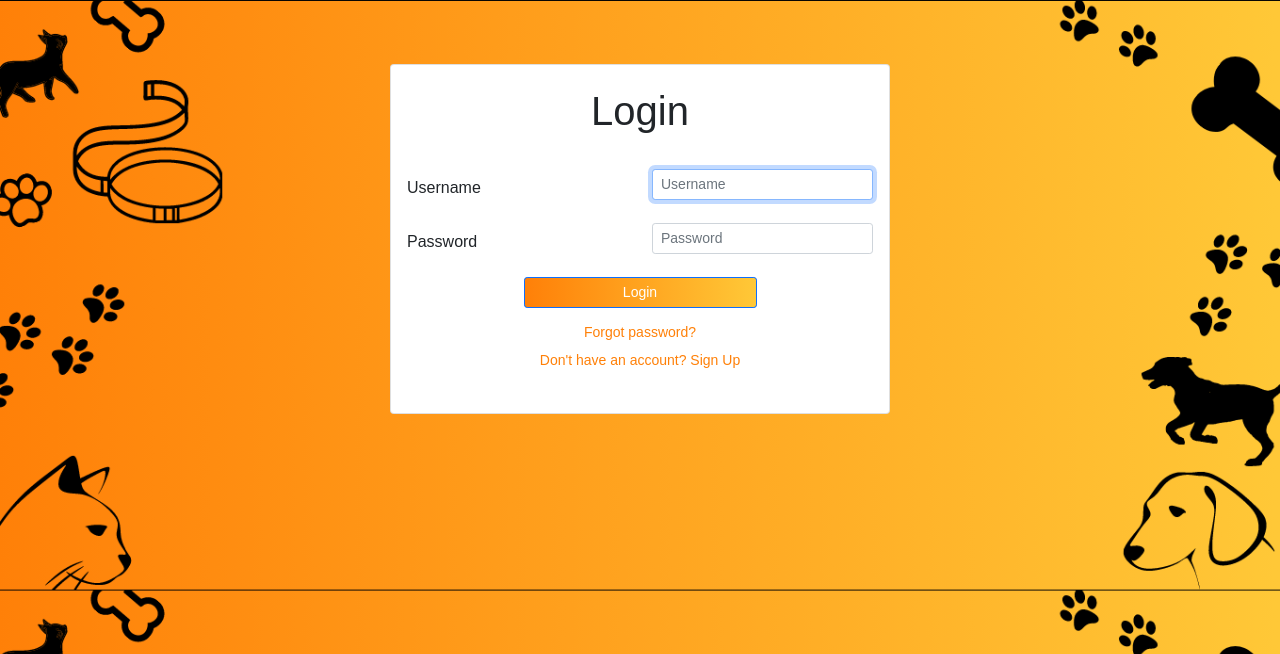
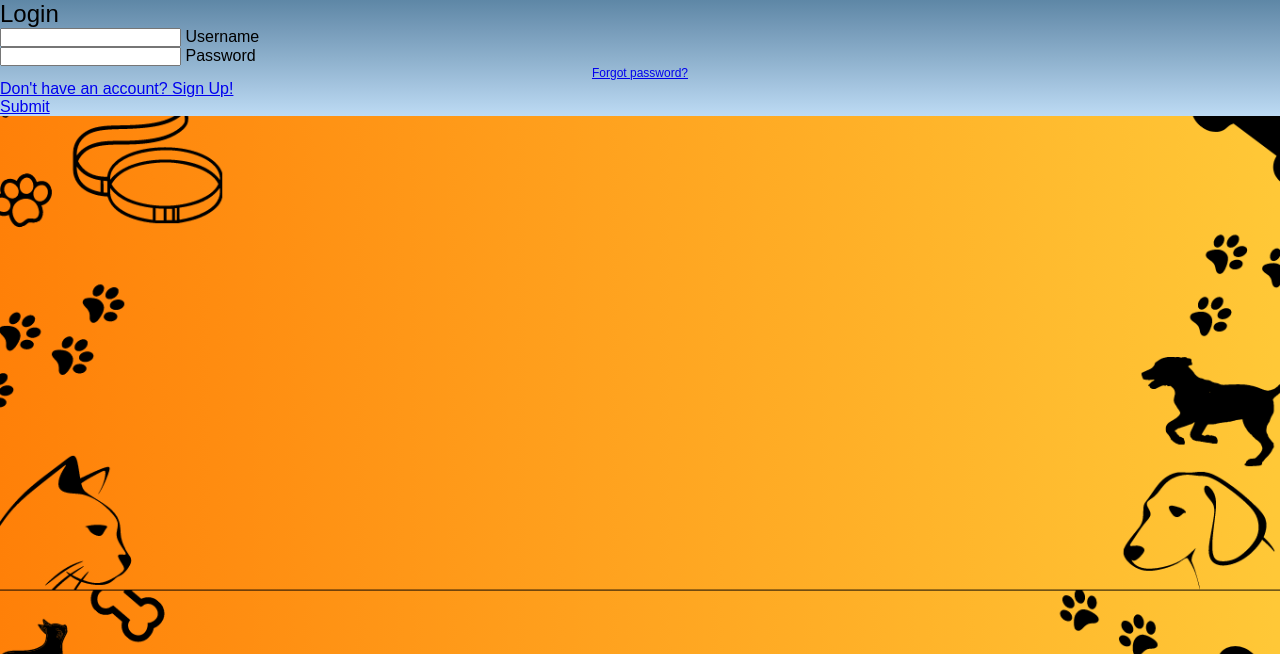
Before and after one commit to joel-cr7/petswebsite, a Django app: page /login/ in a window 1280 px wide. Shown: the top 654 px of the page. Run offline with Django 3.2, Linux system fonts and the light colour scheme.

Commit message:
Update login.html

```diff
--- a/PetWebsite/accounts/templates/accounts/login.html
+++ b/PetWebsite/accounts/templates/accounts/login.html
@@ -1,101 +1,51 @@
-<!-- <!DOCTYPE html>
+{% load static %}
+<!DOCTYPE html>
 <html lang="en">
 <head>
     <meta charset="UTF-8">
     <meta http-equiv="X-UA-Compatible" content="IE=edge">
     <meta name="viewport" content="width=device-width, initial-scale=1.0">
-    <title>Login page</title>
+    <link rel="stylesheet" href="{% static 'login.css' %}">
+    <title>Login</title>
 </head>
 <body>
-    <form action="{% url 'login' %}" method="post">
-        {% csrf_token %}
-        <input type="text" placeholder="Enter Username" name="username" required>
-        <input type="password" placeholder="Enter Password" name="password" required>
-        <button type="submit">Login</button>
-    </form>
-</body>
-</html> -->
+    <div class="login-box" style="background-image: linear-gradient(to bottom, #5e87a6, #769bb9, #8db0cc, #a5c5e0, #bddbf4);">
+        <h2>Login</h2>
+        <form>
+          <!--DJANGOOO-->
+          <form method="post">
+            {% csrf_token %}
+            {{login_form.non_field_errors}}
 
 
-
-
-
-
-{% load static %}
-<!doctype html>
-<html lang="en">
-  <head>
-    <!-- Required meta tags -->
-    <meta charset="utf-8">
-    <meta name="viewport" content="width=device-width, initial-scale=1">
-    <!--CSS for the login page-->
-    <link rel="stylesheet" href="{% static 'login.css' %}">
-    <!-- Bootstrap CSS -->
-    <link href="https://cdn.jsdelivr.net/npm/bootstrap@5.0.0-beta3/dist/css/bootstrap.min.css" rel="stylesheet" integrity="sha384-eOJMYsd53ii+scO/bJGFsiCZc+5NDVN2yr8+0RDqr0Ql0h+rP48ckxlpbzKgwra6" crossorigin="anonymous">
-
-    <title>Login</title>
-  </head>
-  <body>
-    <div class="card">
-      <div class="card-body">
-
-        <forms>
-
-          <div class="header-text">
-            <label>Login</label>
+          <div class="user-box">
+            <input type="text" name="" required="">
+            <label>Username</label>
+          </div>
+          <div class="user-box">
+            <input type="password" name="" required="">
+            <label>Password</label>
           </div>
 
-          <div class = "inside-content">
-
-            <form method="post">
-              {% csrf_token %}
-              {{login_form.non_field_errors}}
-
-              <div class="row mb-3">
-                <label for="inputEmail3" class="col-sm-6 col-form-label">Username</label>
-                <div class="col-sm-6">
-                  <input type="username" name="username" autofocus placeholder="Username" class="form-control form-control-sm" id="inputEmail3">
-                </div>
-              </div>
-
-
-              <div class="row mb-3">
-                <label for="inputPassword3" class="col-sm-6 col-form-label">Password</label>
-                <div class="col-sm-6">
-                  <input type="password" name="password" placeholder="Password" class="form-control form-control-sm" id="inputPassword3">
-                </div>
-              </div>
-
-                {% if login_form %}
+          <!--DJANGOOOOOOOOOO-->
+          {% if login_form %}
                   <p><small class="text-danger" style="font-size: 11px;">{{ login_form }}</small></p>
                 {% endif %}
 
-              <div class="d-grid gap-2 col-6 mx-auto">
-                <button type="submit" class="btn btn-primary btn-sm">
-                  Login
-                </button>
-              </div>
+          <a class="forgot-password" href="#"><p>Forgot password?</p></a>
+          <a class="signup-text" href="{% url 'signup' %}"><p>Don't have an account? Sign Up!</p></a>
 
-            </form>
-          </div>
-
-        </forms>
-
-
-
-
-        <div class="forgot-password">
-          <a href="">Forgot password?</a>
-        </div>
-
-        <div class="link-signup">
-          <a href="{% url 'signup' %}">Don't have an account? Sign Up</a>
-        </div>
+          <a class="submit-button" href="#">
+            <span></span>
+            <span></span>
+            <span></span>
+            <span></span>
+            Submit
+          </a>
+          </form>
+        </form>
 
       </div>
-    </div>
 
-
-    <script src="https://cdn.jsdelivr.net/npm/bootstrap@5.0.0-beta3/dist/js/bootstrap.bundle.min.js" integrity="sha384-JEW9xMcG8R+pH31jmWH6WWP0WintQrMb4s7ZOdauHnUtxwoG2vI5DkLtS3qm9Ekf" crossorigin="anonymous"></script>
-  </body>
+</body>
 </html>
```
